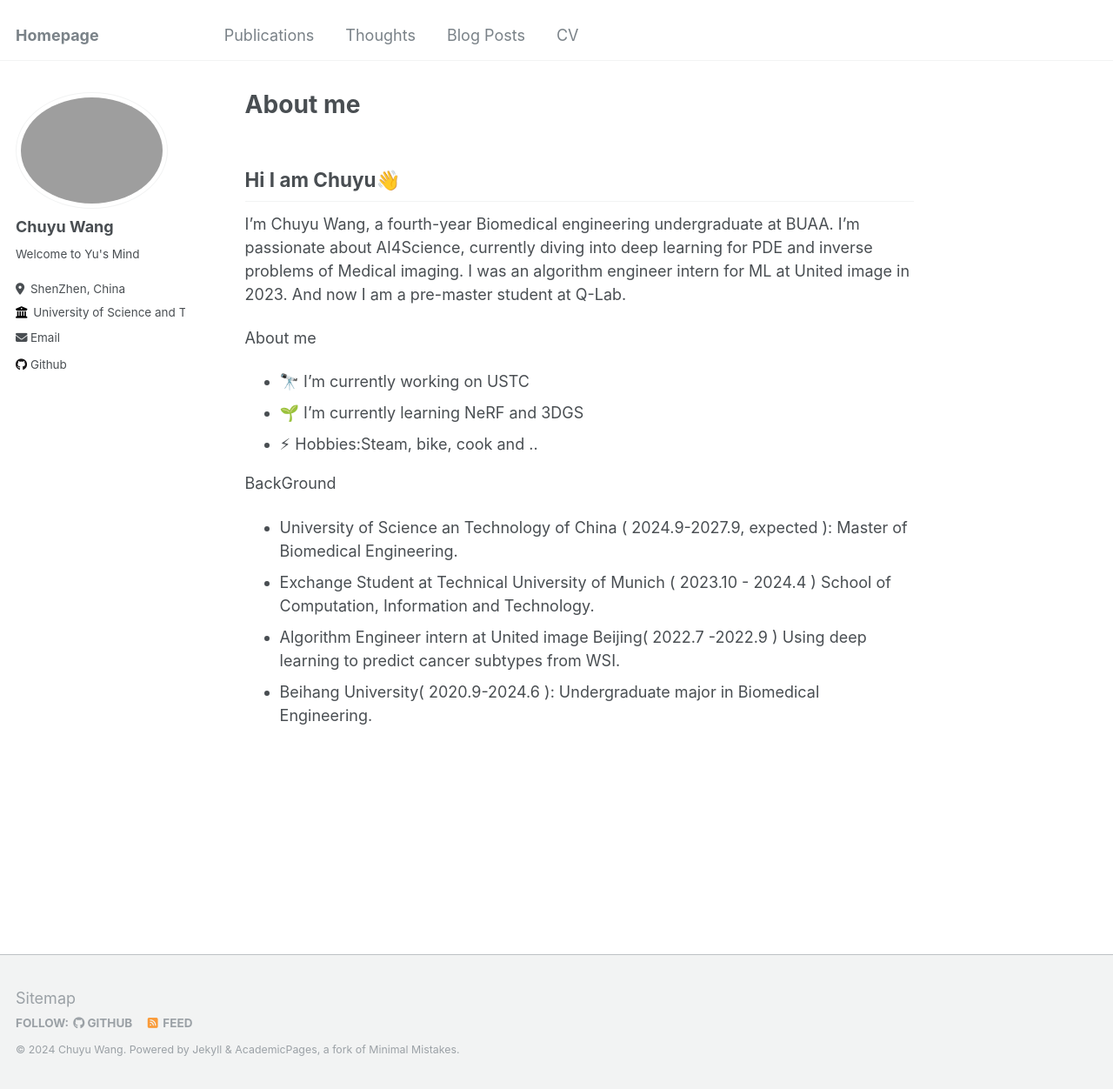
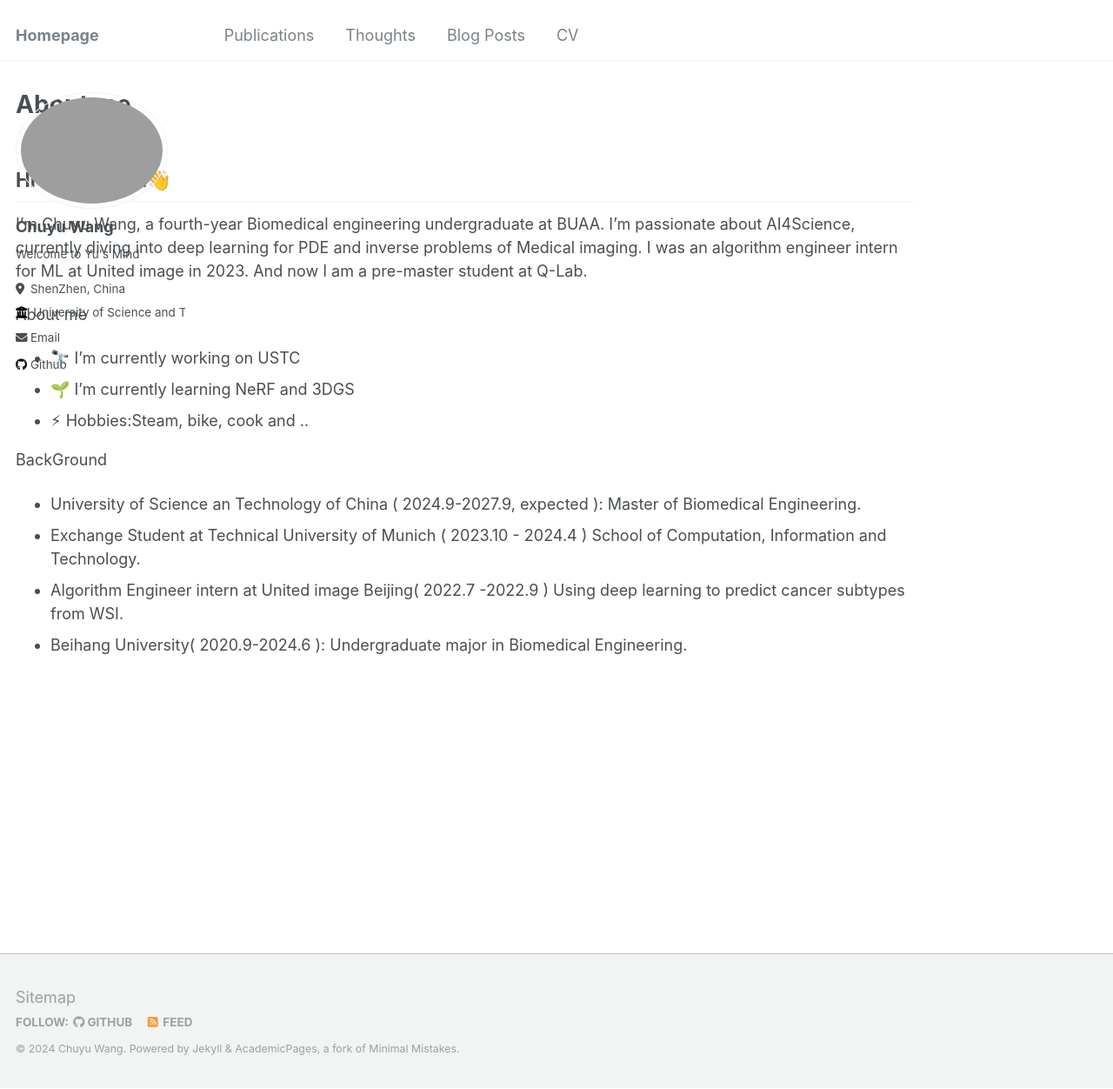
Before and after one commit to ChuyuWang949/ChuyuWang.github.io, a Jekyll site: the page built from _pages/about.md, in a window 1280 px wide and 1252 px high. Shown: the whole window at 87% size. Built offline with Jekyll 4.4.1, drawn with Linux system fonts in a browser that asks for light colours.

Commit message:
Update _page.scss

```diff
--- a/_sass/_page.scss
+++ b/_sass/_page.scss
@@ -19,8 +19,9 @@
 .page {
   @include breakpoint($large) {
     @include span(10 of 12 last);
-    @include prefix(0.5 of 12);
-    @include suffix(2 of 12);
+    // @include prefix(0.5 of 12);
+    // @include suffix(2 of 12);
+    float: left;
   }
 
   .page__inner-wrap {
```
